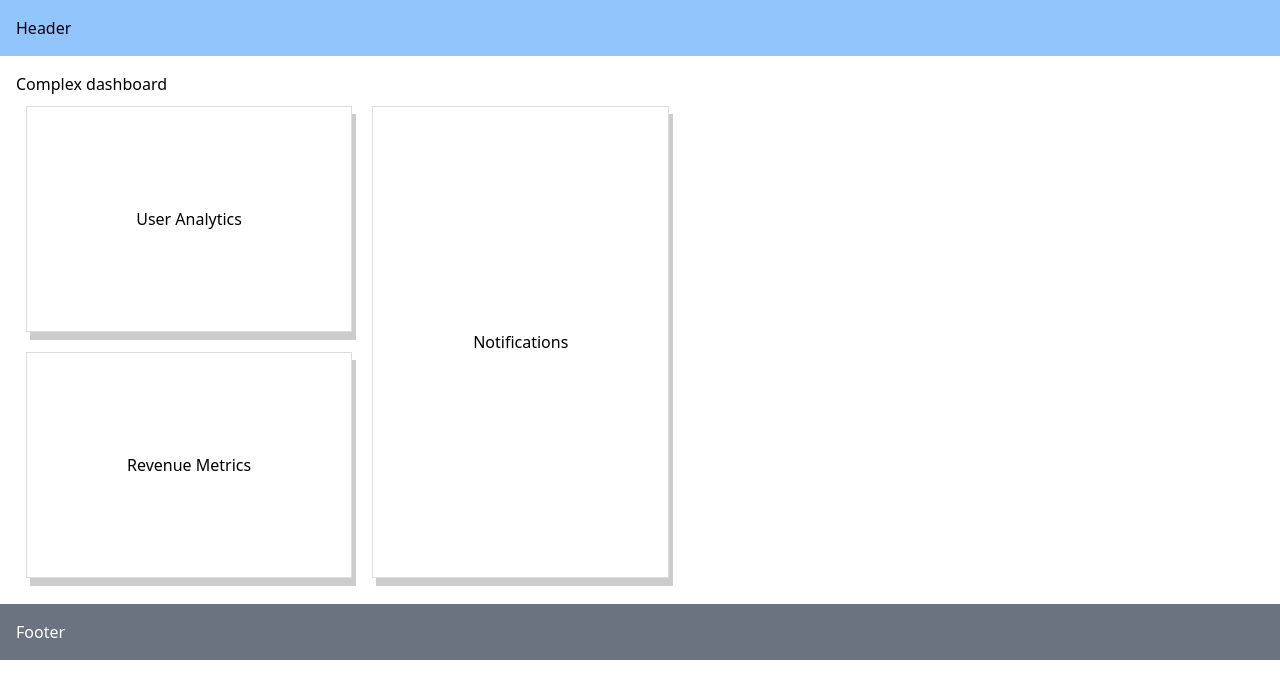
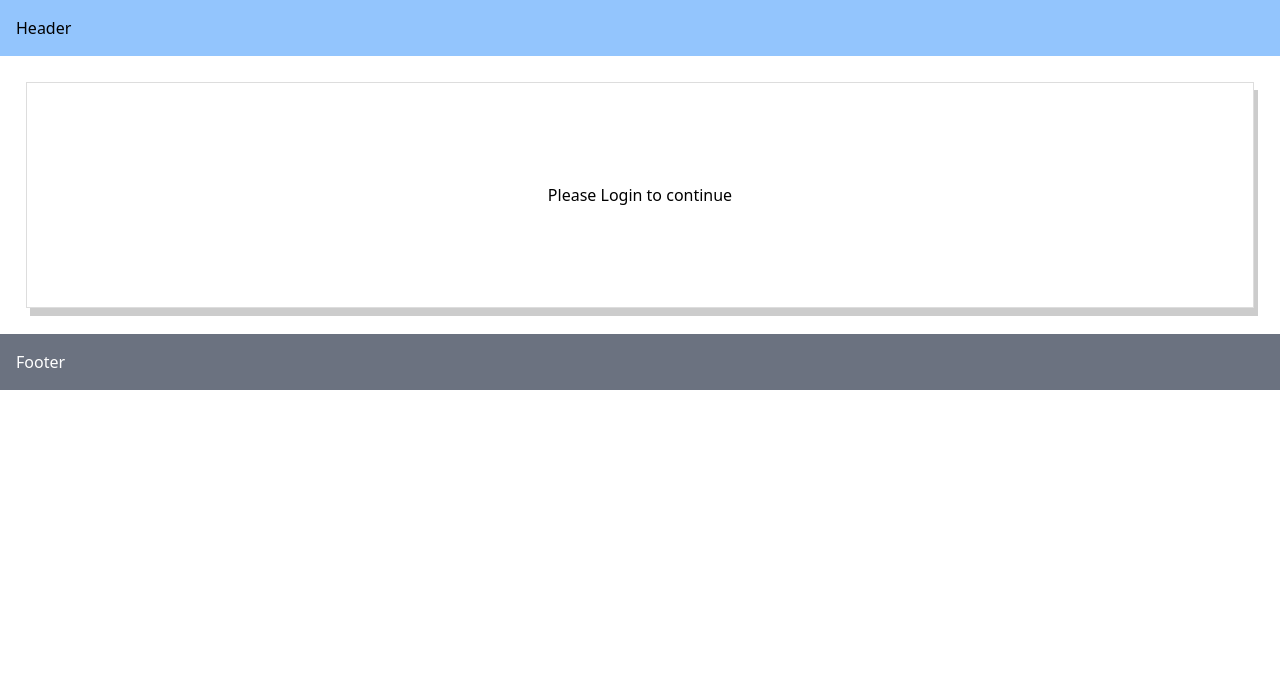
Before and after one commit to hggnomm/next14-fundamental, a Next.js app: page /complex-dashboard in a window 1280 px wide. Shown: the top 698 px of the page. Built offline with nearby package versions, Linux system fonts and the light colour scheme.

Commit message:
Unmatched Routes, Conditional Routes

```diff
--- /dev/null
+++ b/src/app/complex-dashboard/@login/page.tsx
@@ -0,0 +1,5 @@
+import Card from "@/components/card";
+
+export default function Login() {
+  return <Card>Please Login to continue</Card>;
+}
--- /dev/null
+++ b/src/app/complex-dashboard/@notifications/archived/page.tsx
@@ -0,0 +1,12 @@
+import Card from "@/components/card";
+import Link from "next/link";
+
+export default function ArchivedNotifications() {
+  return (
+    <Card>
+      <div>Archived Notifications</div>
+      <br />
+      <Link href={"/complex-dashboard"} className="bg-pink-50 p-1">Default</Link>
+    </Card>
+  );
+}
--- a/src/app/complex-dashboard/@notifications/page.tsx
+++ b/src/app/complex-dashboard/@notifications/page.tsx
@@ -1,5 +1,11 @@
 import Card from "@/components/card";
+import Link from "next/link";
 
 export default function Notifications() {
-  return <Card>Notifications</Card>;
+  return (
+    <Card>
+      <div>Notifications</div>
+      <Link href={"/complex-dashboard/archived"} className="bg-pink-50 p-1">Archived</Link>
+    </Card>
+  );
 }
--- /dev/null
+++ b/src/app/complex-dashboard/@revenue/default.tsx
@@ -0,0 +1,5 @@
+import Card from "@/components/card";
+
+export default function DefaultRevenueMetrics() {
+  return <Card>Revenue Metrics</Card>;
+}
--- /dev/null
+++ b/src/app/complex-dashboard/@users/default.tsx
@@ -0,0 +1,5 @@
+import Card from "@/components/card";
+
+export default function DefaultUsersAnalytics() {
+  return <Card>User Analytics</Card>;
+}
--- /dev/null
+++ b/src/app/complex-dashboard/default.tsx
@@ -0,0 +1,3 @@
+export default function DefaultComplexDashboardPage() {
+  return <h1>Default Complex dashboard</h1>;
+}
--- a/src/app/complex-dashboard/layout.tsx
+++ b/src/app/complex-dashboard/layout.tsx
@@ -3,13 +3,16 @@ export default function DashboardLayout({
   users,
   revenue,
   notifications,
+  login,
 }: {
   children: React.ReactNode;
   users: React.ReactNode;
   revenue: React.ReactNode;
   notifications: React.ReactNode;
+  login: React.ReactNode;
 }) {
-  return (
+  const isLoggedIn = true;
+  return !isLoggedIn ? (
     <>
       <div>{children}</div>
       <div className="flex">
@@ -20,5 +23,7 @@ export default function DashboardLayout({
         <div className="flex flex-1">{notifications}</div>
       </div>
     </>
+  ) : (
+    login
   );
 }
--- a/src/app/complex-dashboard/page.tsx
+++ b/src/app/complex-dashboard/page.tsx
@@ -1,3 +1,3 @@
 export default function ComplexDashboardPage() {
-  return <h1>Complex dashboard</h1>;
+  return <h1 className="text-4xl">Complex dashboard</h1>;
 }
```
